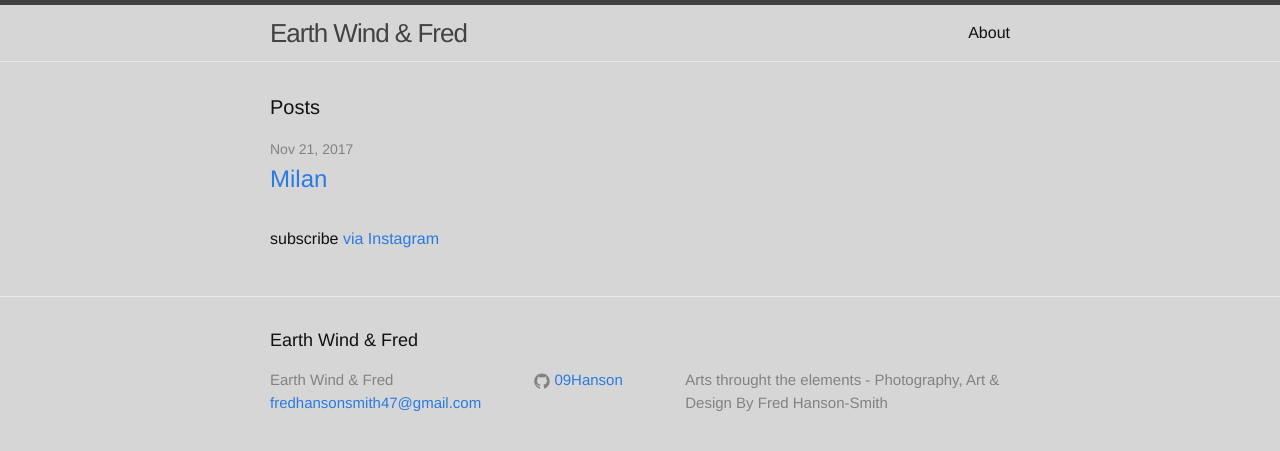
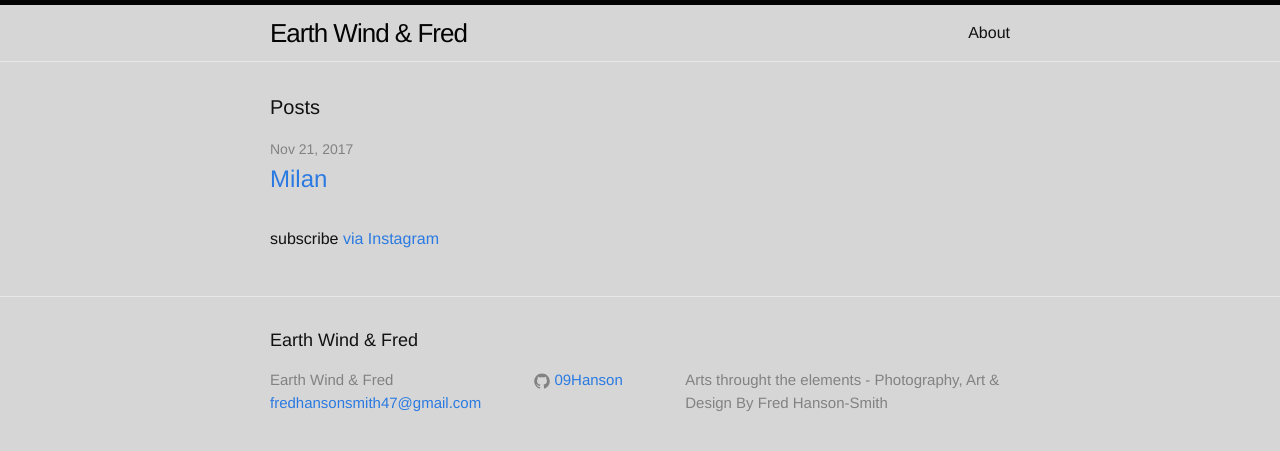
Before and after one commit to 09Hanson/09Hanson.github.io, a Jekyll site: the page built from index.html, in a window 1280 px wide. Shown: the top 451 px of the page. Built offline with Jekyll 4.4.1, drawn with Linux system fonts in a browser that asks for light colours.

Commit message:
Update main.scss

```diff
--- a/css/main.scss
+++ b/css/main.scss
@@ -20,7 +20,7 @@
 
 $grey-color:       #828282;
 $grey-color-light: lighten($grey-color, 40%);
-$grey-color-dark:  darken($grey-color, 25%);
+$grey-color-dark:  darken($grey-color, 50%);
 
 // Width of the content area
 $content-width:    800px;
```
